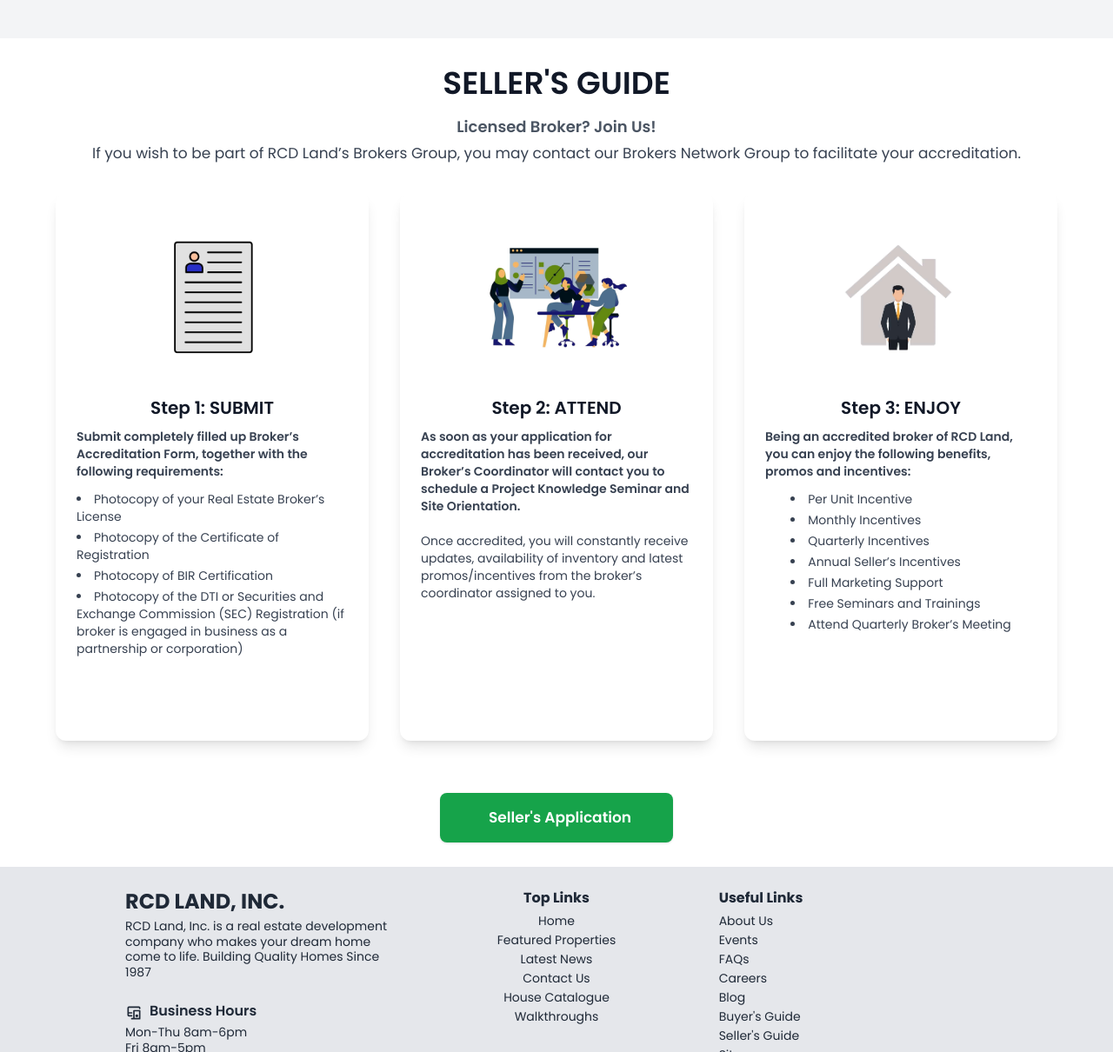
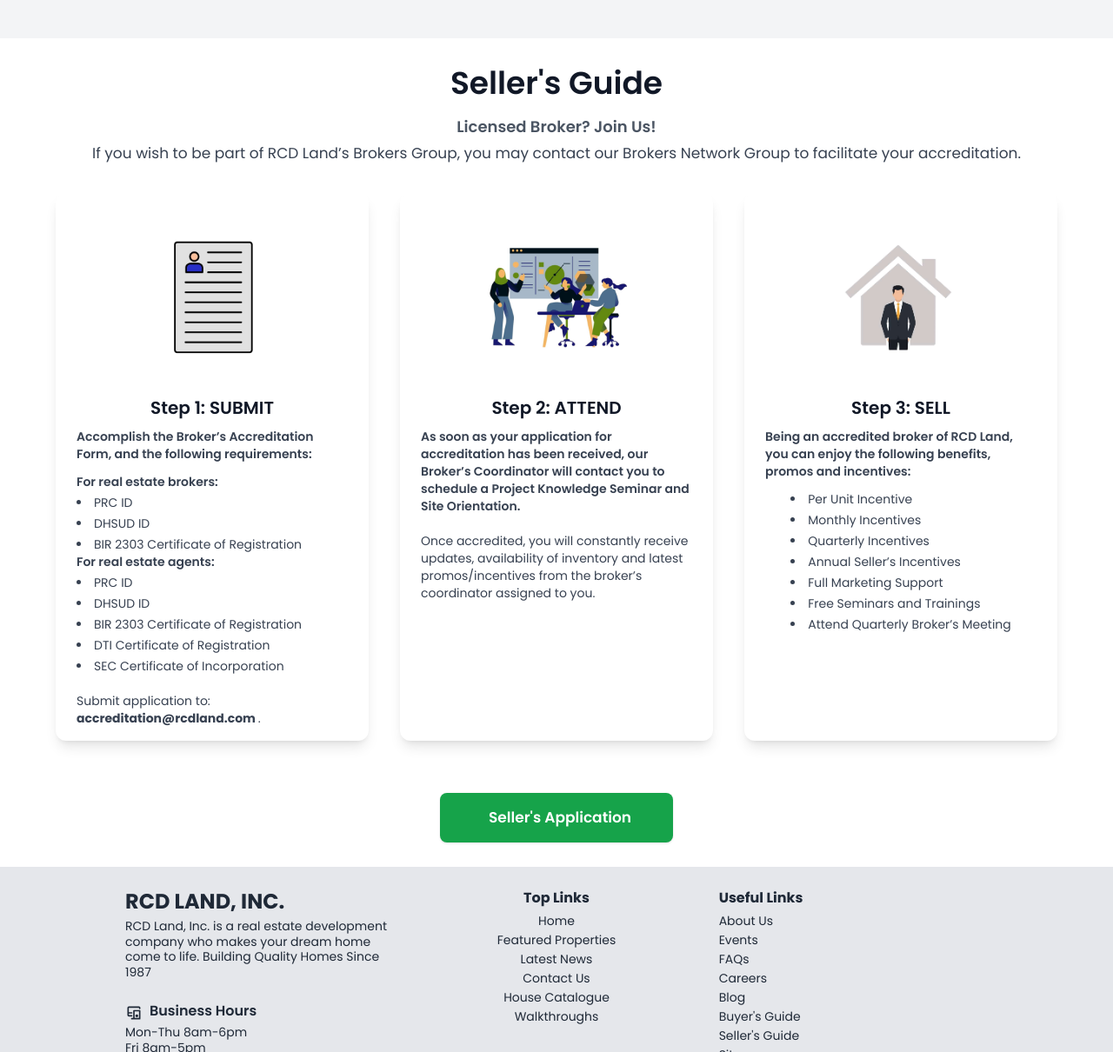
Before and after one commit to renrengabas/rcdland.com, a Jekyll site: the page built from sellers/index.html, in a window 1280 px wide and 1400 px high, scrolled down 394 px. Shown: the part 190-1400 px from the top of the window at 87% size. Built offline with Jekyll 4.4.1, drawn with Linux system fonts in a browser that asks for light colours; nearby versions of some CDN libraries.

Commit message:
change the format #406 #374 #373

```diff
--- a/sellers/index.html
+++ b/sellers/index.html
@@ -68,7 +68,7 @@
 <!-- SELLER'S GUIDE SECTION -->
 <div class="w-full my-8">
   <div class="text-center">
-    <h1 class="text-3xl md:text-4xl font-semibold text-gray-900 mb-4 text-center">SELLER'S GUIDE</h1>
+    <h1 class="text-3xl md:text-4xl font-semibold text-gray-900 mb-4 text-center">Seller's Guide</h1>
     <p class="text-lg text-gray-600 font-semibold mb-1">Licensed Broker? Join Us!</p>
     <p class="text-[17px] text-gray-700 mb-8 text-center">
       If you wish to be part of RCD Land’s Brokers Group, you may contact our Brokers Network Group to facilitate your accreditation.
@@ -87,17 +87,25 @@
     </p>
     <p class="text-gray-700 text-sm text-left mb-3">
       <span class="font-semibold">
-        Submit completely filled up Broker’s Accreditation Form, together with the following requirements:
+      Accomplish the Broker’s Accreditation Form, and the following requirements:
       </span>
     </p>
     <ul class="list-disc list-inside text-gray-700 text-sm text-left space-y-1">
-      <li>Photocopy of your Real Estate Broker’s License</li>
-      <li>Photocopy of the Certificate of Registration</li>
-      <li>Photocopy of BIR Certification</li>
-      <li>
-        Photocopy of the DTI or Securities and Exchange Commission (SEC) Registration
-        (if broker is engaged in business as a partnership or corporation)
-      </li>
+      <span class="font-semibold">For real estate brokers:</span>
+      <li>PRC ID</li>
+      <li>DHSUD ID</li>
+      <li>BIR 2303 Certificate of Registration</li>
+      <span class="font-semibold">For real estate agents:</span>
+      <li>PRC ID</li>
+      <li>DHSUD ID</li>
+      <li>BIR 2303 Certificate of Registration</li>
+      <li>DTI Certificate of Registration</li>
+      <li>SEC Certificate of Incorporation</li>
+      <br>
+      Submit application to:
+      <span class="text-black-800 font-bold">
+      accreditation@rcdland.com
+      </span>.
     </ul>
   </div>
 
@@ -125,7 +133,7 @@
          src="/assets/img/guides/seller-3.jpg"
          alt="Enjoy Broker Benefits">
     <p class="text-[20px] font-semibold mb-2 text-gray-900 text-center">
-      Step 3: ENJOY
+      Step 3: SELL
     </p>
     <p class="text-gray-700 text-sm text-left mb-3">
       <span class="font-semibold">
```
